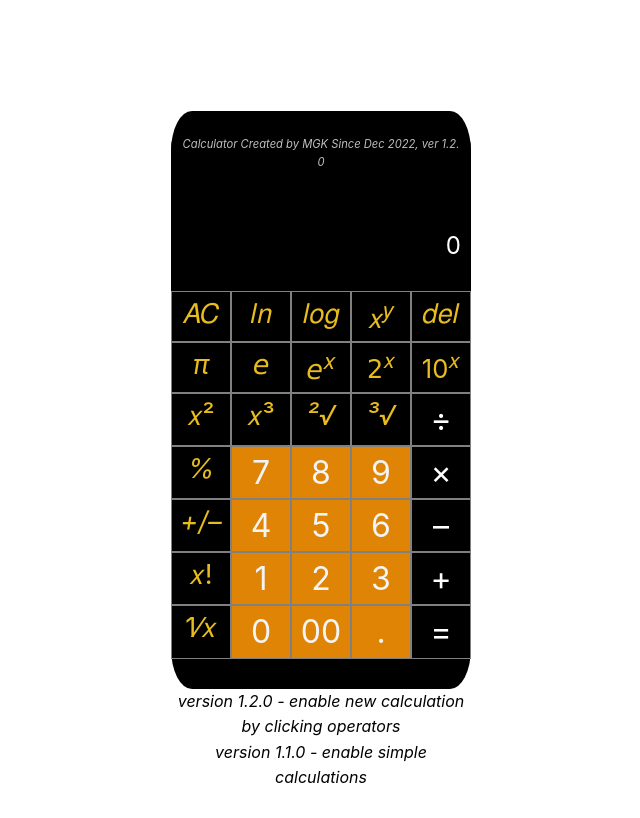
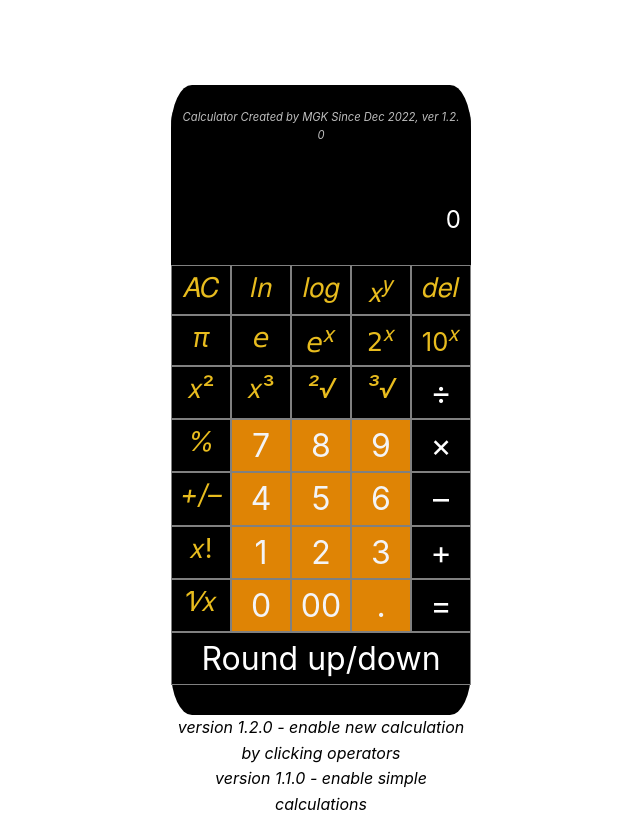
Before and after one commit to mkim245/vue-calculator, a Vue app: page / in a window 1280 px wide. Shown: the whole page, without its empty margins (169-809 px from the left). Built offline with nearby package versions, Linux system fonts and the light colour scheme.

Commit message:
add roundup/down

```diff
--- a/src/components/Calculator.vue
+++ b/src/components/Calculator.vue
@@ -228,6 +228,9 @@ export default {
         this.newcal = true;
       }
     },
+    round() {
+      this.current = `${parseFloat(this.current).toFixed(2)}`
+    }
   }
 }
 
@@ -279,6 +282,7 @@ export default {
     <div @click="append('00')" class="btn">00</div>
     <div @click="dot" class="btn">.</div>
     <div @click="equal" class="btn operator">=</div>
+    <div @click="round" class="btn roundud operator">Round up/down</div>
     <div class="comments">
       <p>{{ 'version 1.2.0 - enable new calculation by clicking operators' }}</p>
       <p>{{ 'version 1.1.0 - enable simple calculations' }}</p>
@@ -357,6 +361,11 @@ export default {
   height: 10px;
 }
 
+.roundud {
+  grid-column: 1 / -1;
+}
+
+
 .btn {
   cursor: pointer;
   background-color: rgba(240, 142, 6, 0.93);
```
